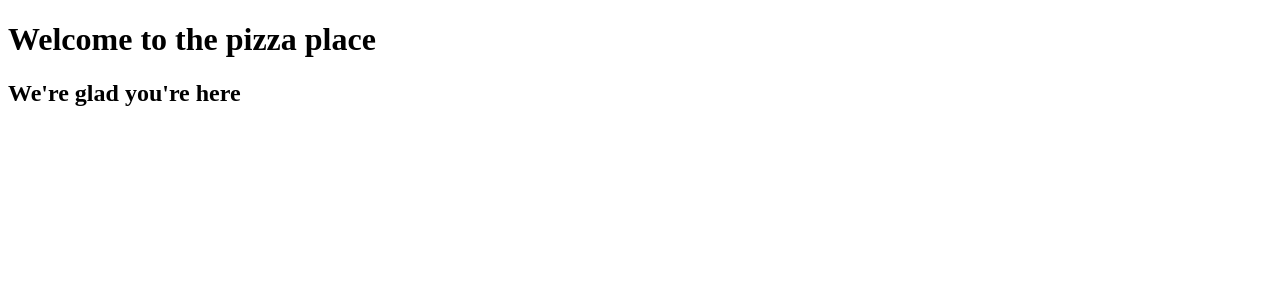
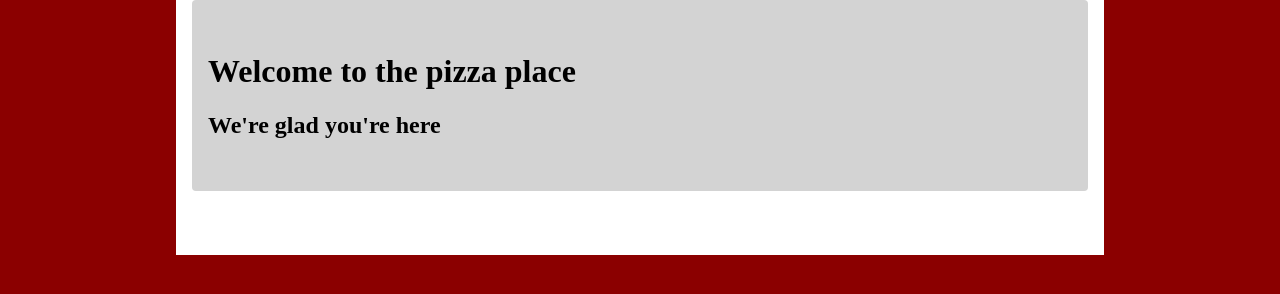
Before and after one commit to rrmez2005-pixel/Pizza, a plain HTML site: page index.html in a window 1280 px wide. Drawn offline with Linux system fonts and the light colour scheme.

Commit message:
Basic page layout and styling

```diff
--- a/index.html
+++ b/index.html
@@ -4,13 +4,18 @@
 
   <!-- Favicon -->
    <link rel="icon" href="Image/Pizza.jpg">
+   <link rel="stylesheet" href="styles/pizza-styles.css">
   <meta charset="UTF-8">
   <meta name="viewport" content="width=device-width, initial-scale=1.0">
   <title>The best pizza</title>
 
 </head>
 <body>
-  <h1>Welcome to the pizza place</h1>
-  <h2>We're glad you're here</h2>
+  <div id="main">
+    <div id="header">
+      <h1>Welcome to the pizza place</h1>
+      <h2>We're glad you're here</h2>
+    </div>
+  </div>
 </body>
 </html>
--- /dev/null
+++ b/styles/pizza-styles.css
@@ -0,0 +1,20 @@
+body {
+  background-color: darkred;
+  margin: 0;
+
+  font-family: 'Times New Roman', Times, serif;
+}
+
+#main {
+  background-color: white;
+  width: 70%;
+  margin: 0 auto;
+  padding: 0 1rem 2rem 1rem;
+}
+
+#header {
+  background-color: lightgrey;
+  border-radius: .25rem;
+  margin-bottom: 2rem;
+  padding: 2rem 1rem;
+}
```
Also changed, not shown: Image/pizzaGuy.jfif (added).
